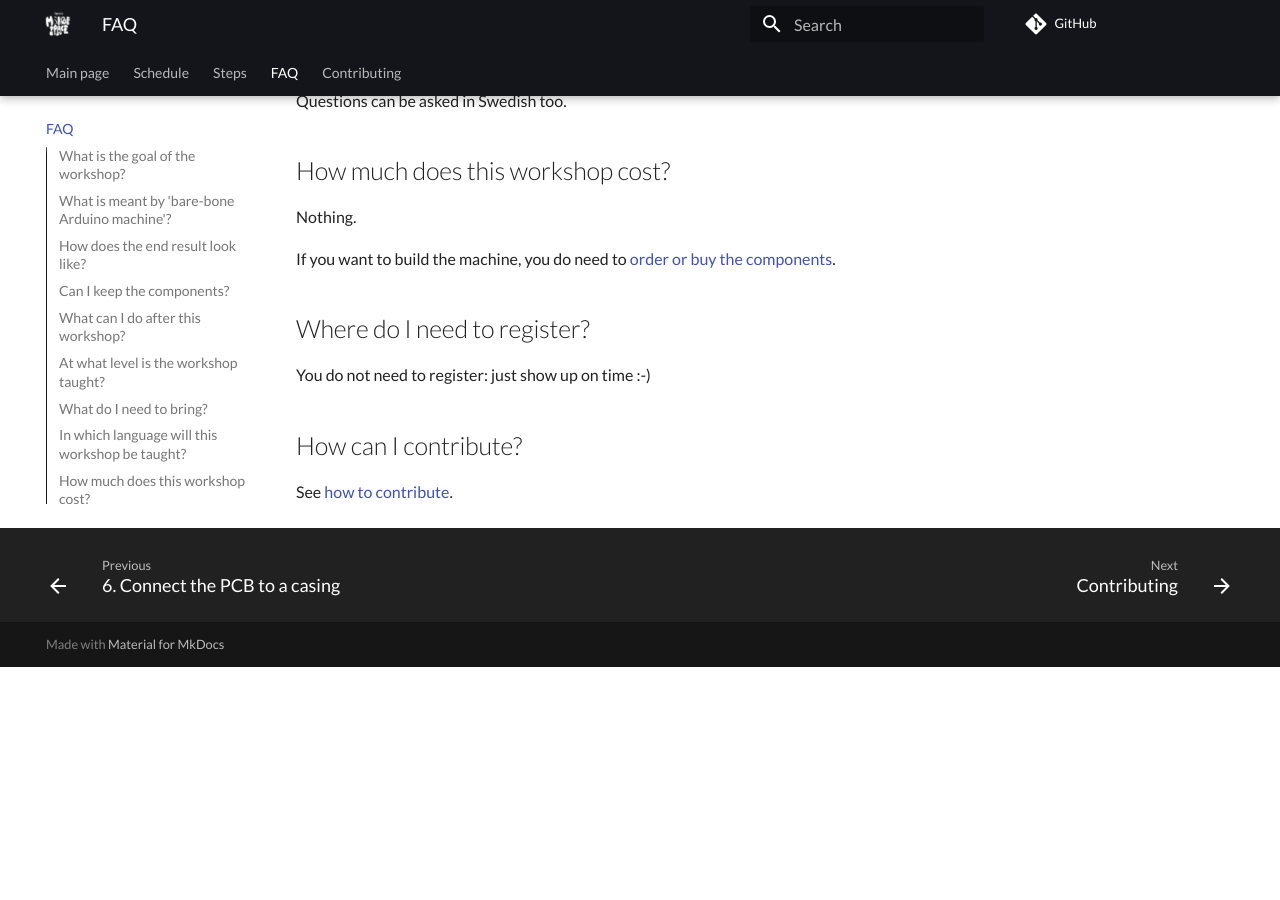
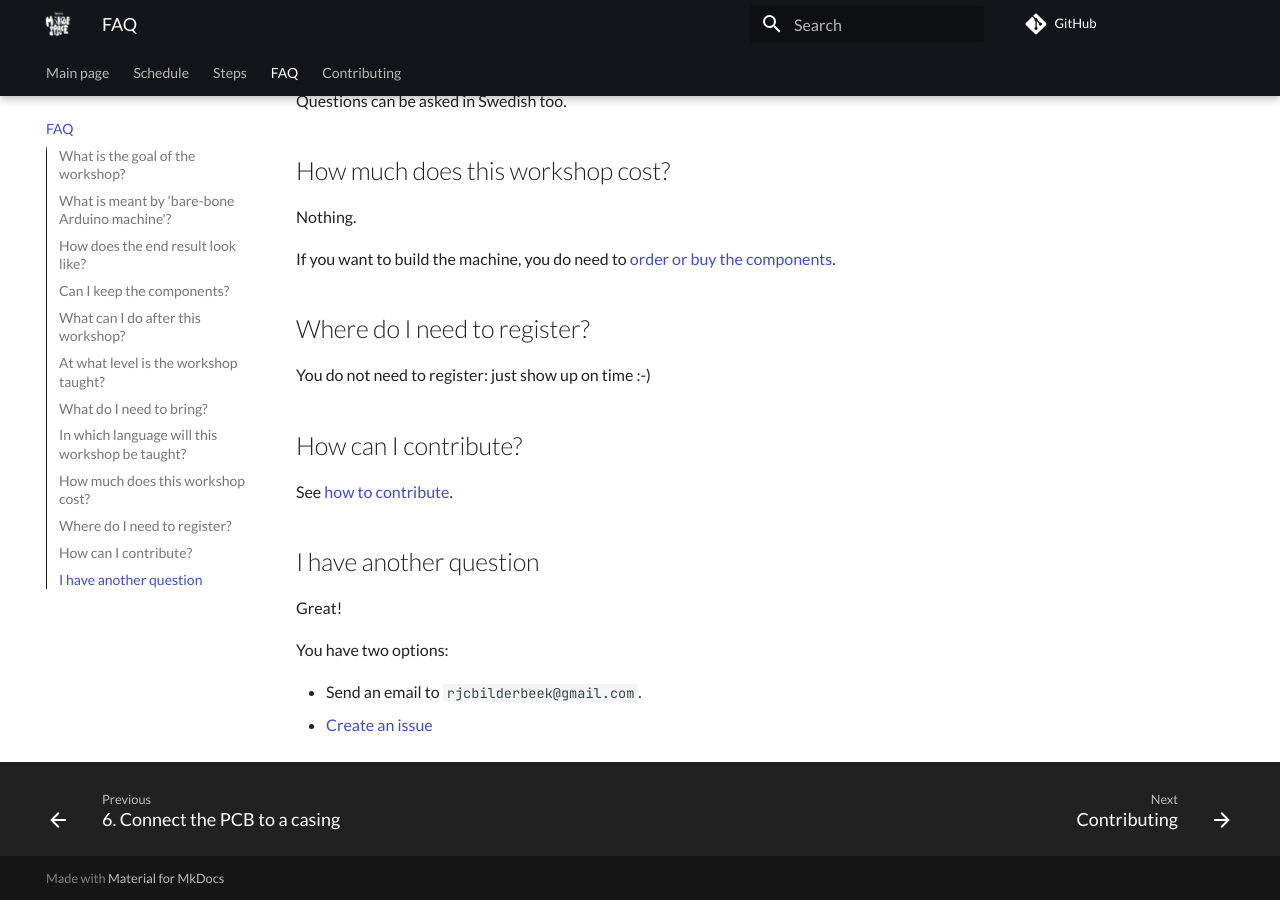
Before and after one commit to richelbilderbeek/build_bare_bone_arduino_machine_workshop, an MkDocs documentation site: the page built from docs/faq.md, in a window 1280 px wide and 900 px high, scrolled down 1435 px. Built offline with MkDocs 1.6.1 and Material for MkDocs 9.7.7, drawn with Linux system fonts in a browser that asks for light colours; comment, search, counter and statistics services are not loaded; before the commit the page ends 2102 px from its top, so only the background shows below that.

Commit message:
Add contact

```diff
--- a/docs/faq.md
+++ b/docs/faq.md
@@ -72,3 +72,12 @@ You do not need to register: just show up on time :-)
 ## How can I contribute?
 
 See [how to contribute](CONTRIBUTING.md).
+
+## I have another question
+
+Great!
+
+You have two options:
+
+- Send an email to `rjcbilderbeek@gmail.com`.
+- [Create an issue](https://github.com/richelbilderbeek/build_bare_bone_arduino_machine_workshop/issues)
```
